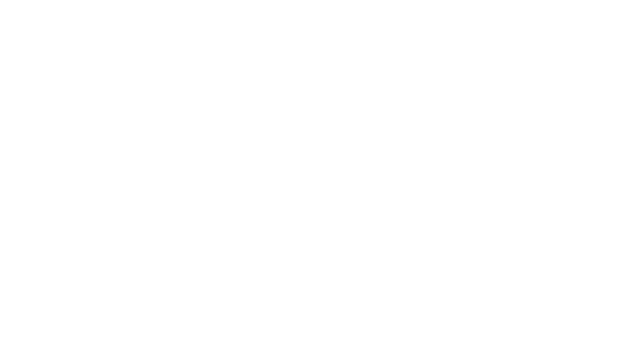
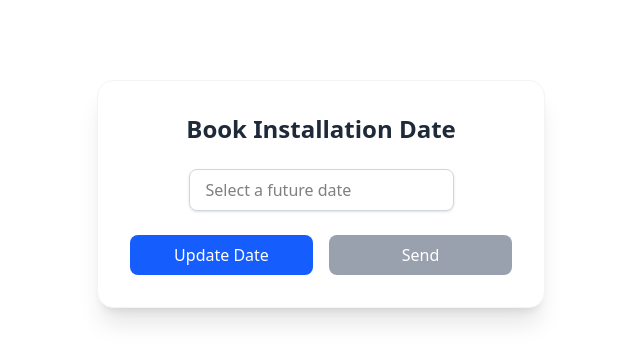
Before and after one commit to devvoraa2-gif/backend, a React (Vite) app: page /book-date in a window 1280 px wide. Before the commit this address had no page. Shown: the top 362 px of the page, without its empty margins (319-959 px from the left). Built offline with nearby package versions, Linux system fonts and the light colour scheme.

Commit message:
update&send installation

```diff
--- a/package.json
+++ b/package.json
@@ -17,6 +17,7 @@
     "jwt-decode": "^4.0.0",
     "lucide-react": "^0.544.0",
     "react": "^19.1.1",
+    "react-datepicker": "^8.7.0",
     "react-dom": "^19.1.1",
     "react-router-dom": "^7.9.1",
     "tailwindcss": "^4.1.13",
--- a/src/App.jsx
+++ b/src/App.jsx
@@ -10,6 +10,7 @@
 import ForgotPassword from "./components/Auth/ForgotPassword";
 import ResetPassword from "./components/Auth/ResetPassword";
 import { LoaderProvider } from "./context/LoaderContext";
+import Calender from './components/Calender/Calender.jsx'
 
 
 function App() {
@@ -22,6 +23,8 @@
         <Route path="/confirm-email" element={<ConfirmEmail />} />
         <Route path="/forgot-password" element={<ForgotPassword />} /> {/* 🔹 new */}
         <Route path="/reset-password" element={<ResetPassword />} />   {/* 🔹 new */}
+
+        <Route path="/book-date" element={<Calender />} />
 
         {/* Admin protected */}
         <Route
--- a/src/components/Auth/ConfirmEmail.jsx
+++ b/src/components/Auth/ConfirmEmail.jsx
@@ -26,8 +26,6 @@
       }
     } catch (err) {
       setStatus("error");
-      console.log(err);
-
     }
   };
 
--- a/src/components/Auth/Signin/Signin.jsx
+++ b/src/components/Auth/Signin/Signin.jsx
@@ -21,8 +21,6 @@
 
     try {
       const { data } = await apiClient.post("/api/v1/auth/login", form);
-
-      console.log("Login Response:", data);
 
       if (data.Success) {
         // save tokens in localStorage
--- /dev/null
+++ b/src/components/Calender/Calender.jsx
@@ -0,0 +1,130 @@
+import { useState } from "react";
+import DatePicker from "react-datepicker";
+import "react-datepicker/dist/react-datepicker.css";
+import apiClient from "../../services/apiClient.js";
+
+const FutureDatePicker = () => {
+  const [selectedDate, setSelectedDate] = useState(null);
+  const [isUpdated, setIsUpdated] = useState(false);
+  const [loadingUpdate, setLoadingUpdate] = useState(false);
+  const [loadingSend, setLoadingSend] = useState(false);
+  const [message, setMessage] = useState(null); // { type: "success" | "error", text: string }
+
+  const subscriptionId = 11;
+
+  const handleChange = (date) => {
+    if (date) {
+      const isoDate = date.toISOString();
+      setSelectedDate(isoDate);
+      setIsUpdated(false);
+      setMessage(null); // clear old messages
+    }
+  };
+
+  const updateDate = async () => {
+    if (!selectedDate) {
+      setMessage({ type: "error", text: "Please select a date first." });
+      return;
+    }
+    try {
+      setLoadingUpdate(true);
+      const res = await apiClient.post(
+        `/api/v1/subscription/update-install-date?subscriptionId=${subscriptionId}&installDate=${selectedDate}`
+      );
+      console.log(res.data);
+      setIsUpdated(true);
+      setMessage({ type: "success", text: "Date updated successfully!" });
+    } catch (err) {
+      console.error("Error updating date:", err);
+      setMessage({ type: "error", text: "Failed to update date." });
+    } finally {
+      setLoadingUpdate(false);
+    }
+  };
+
+  const sendDate = async () => {
+    try {
+      setLoadingSend(true);
+      const res = await apiClient.post(
+        `/api/v1/subscription/send-install-date?subscriptionId=${subscriptionId}`
+      );
+      console.log(res.data);
+      setMessage({ type: "success", text: "Install date sent successfully!" });
+    } catch (err) {
+      console.error("Error sending install date:", err);
+      setMessage({ type: "error", text: "Failed to send install date." });
+    } finally {
+      setLoadingSend(false);
+    }
+  };
+
+  return (
+    <div className="max-w-md w-full mx-auto mt-20 bg-white rounded-2xl shadow-xl p-8 flex flex-col gap-6 border border-gray-100">
+      {/* Title */}
+      <h2 className="text-2xl font-bold text-gray-800 text-center">
+        Book Installation Date
+      </h2>
+
+      {/* Date Picker */}
+      <div className="flex items-center justify-center">
+        <DatePicker
+          selected={selectedDate ? new Date(selectedDate) : null}
+          onChange={handleChange}
+          minDate={new Date()}
+          showTimeSelect
+          dateFormat="Pp"
+          className="w-full px-4 py-2 border border-gray-300 rounded-lg shadow-sm focus:outline-none focus:ring-2 focus:ring-blue-500"
+          placeholderText="Select a future date"
+        />
+      </div>
+
+      {/* Feedback message */}
+      {message && (
+        <div
+          className={`px-4 py-2 rounded-lg text-sm font-medium ${
+            message.type === "success"
+              ? "bg-green-100 text-green-700 border border-green-300"
+              : "bg-red-100 text-red-700 border border-red-300"
+          }`}
+        >
+          {message.text}
+        </div>
+      )}
+
+      {/* Buttons */}
+      <div className="flex justify-between gap-4">
+        <button
+          onClick={updateDate}
+          disabled={loadingUpdate}
+          className={`w-1/2 px-4 py-2 rounded-lg font-medium flex items-center justify-center transition ${
+            loadingUpdate
+              ? "bg-blue-400 cursor-not-allowed text-white"
+              : "bg-blue-600 text-white hover:bg-blue-700"
+          }`}
+        >
+          {loadingUpdate && (
+            <span className="animate-spin rounded-full h-4 w-4 border-b-2 border-white mr-2"></span>
+          )}
+          {loadingUpdate ? "Updating..." : "Update Date"}
+        </button>
+
+        <button
+          onClick={sendDate}
+          disabled={!isUpdated || loadingSend}
+          className={`w-1/2 px-4 py-2 rounded-lg font-medium flex items-center justify-center transition ${
+            !isUpdated || loadingSend
+              ? "bg-gray-400 cursor-not-allowed text-white"
+              : "bg-green-600 text-white hover:bg-green-700"
+          }`}
+        >
+          {loadingSend && (
+            <span className="animate-spin rounded-full h-4 w-4 border-b-2 border-white mr-2"></span>
+          )}
+          {loadingSend ? "Sending..." : "Send"}
+        </button>
+      </div>
+    </div>
+  );
+};
+
+export default FutureDatePicker;
--- a/src/components/Loader.jsx
+++ b/src/components/Loader.jsx
@@ -1,39 +1,27 @@
 import { motion } from "framer-motion";
-import { Wifi } from "lucide-react";
 
 const Loader = () => {
   return (
-    <div className="fixed inset-0 flex flex-col items-center justify-center bg-blue-800 z-50">
+    <div className="flex flex-col items-center justify-center p-4">
+      {/* Spinning ring */}
+      <motion.div
+        className="w-10 h-10 rounded-full border-4 border-t-4 border-transparent border-t-[#D9F266]"
+        animate={{ rotate: 360 }}
+        transition={{ duration: 1, repeat: Infinity, ease: "linear" }}
+      />
 
-      <div className="flex items-center gap-3">
-        <motion.div
-          initial={{ rotate: -45 }}
-          animate={{
-            color: ["#ffffff", "#D9F266", "#ffffff"],
-          }}
-          transition={{
-            duration: 2,
-            repeat: Infinity,
-            ease: "easeInOut",
-          }}
-        >
-          <Wifi size={60} />
-        </motion.div>
-
-        <h1 className="text-white text-2xl font-bold">Elite UK</h1>
-      </div>
-
+      {/* Subtitle */}
       <motion.p
-        className="mt-6 text-white text-lg font-semibold"
+        className="mt-2 text-gray-600 text-sm font-medium"
         initial={{ opacity: 0 }}
         animate={{ opacity: [0, 1, 0] }}
         transition={{
-          duration: 3,
+          duration: 2,
           repeat: Infinity,
           ease: "easeInOut",
         }}
       >
-        Connecting your world...
+        Loading...
       </motion.p>
     </div>
   );
```
Also changed, not shown: 1 other file (tests, documents, lock files or other folders).
